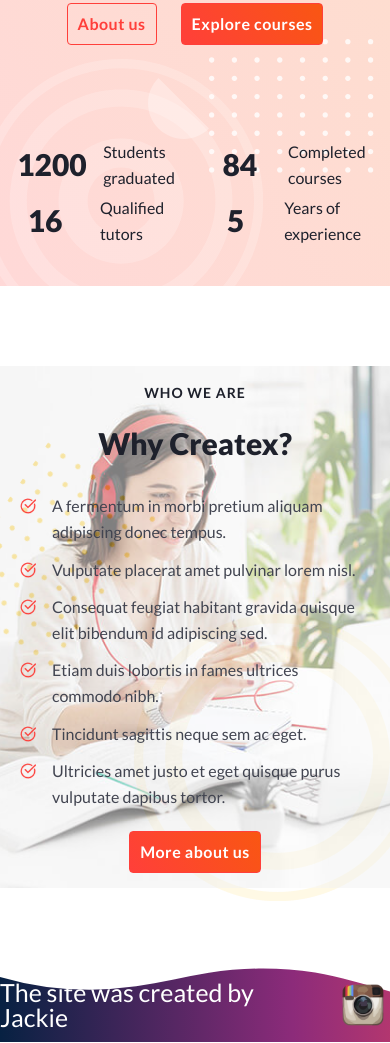
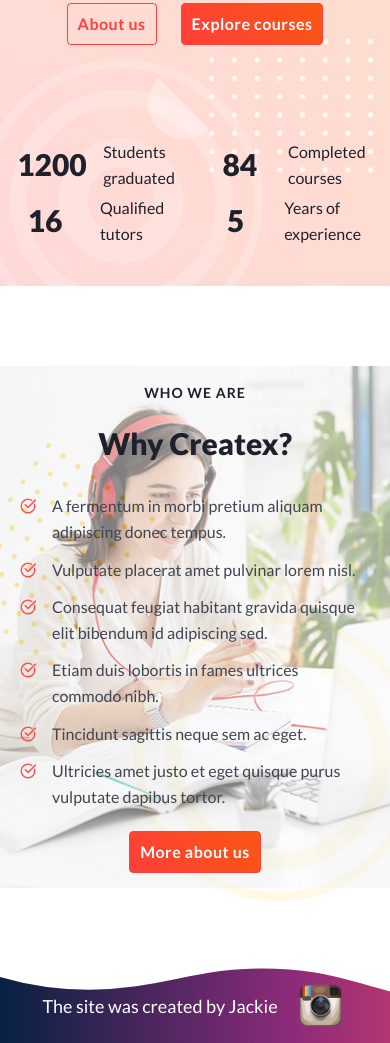
Before and after one commit to Jackie0o/lesson_17, a plain HTML site: page index.html in a window 390 px wide. Shown: the part 327-1370 px from the top of the page. Drawn offline with Linux system fonts and the light colour scheme.

Commit message:
Update style.css

```diff
--- a/css/style.css
+++ b/css/style.css
@@ -652,6 +652,11 @@ main {
 	position: relative;
 	z-index: 2;
 }
+@media (max-width:689.98px) {
+	.footer__title {
+		font-size: 18px;
+	}
+}
 .footer__link {
 	flex: 0 1 55px;
 }
```
